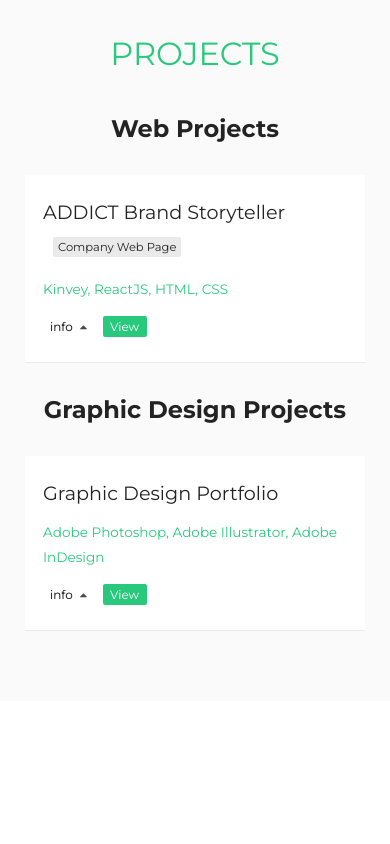
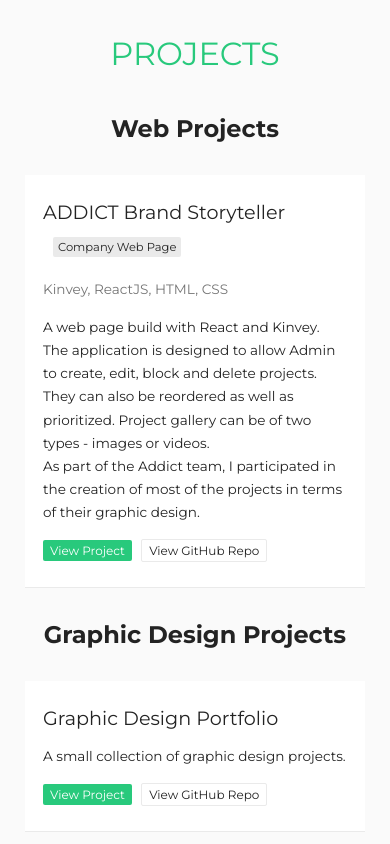
Before and after one commit to lorishte/CV, a website: page index.html in a window 390 px wide. Shown: the part 3475-4319 px from the top of the page. Before the commit the page ends 4176 px from the top, so only its background shows below. Drawn offline with nearby package versions, Linux system fonts and the light colour scheme.

Commit message:
GitHub links to projects added.

```diff
--- a/css/main.scss
+++ b/css/main.scss
@@ -92,6 +92,8 @@
   }
 
   &.btn-link {
+    //border: 1px solid $medium-grey;
+
     &:hover {
       color: $primary;
     }
@@ -113,6 +115,7 @@
     &:hover,
     &:active {
       cursor: pointer;
+      color: $primary-hover;
     }
 
     &.disabled {
@@ -344,7 +347,7 @@
 
   #skills {
 
-    .category{
+    .category {
       font-size: 2em;
     }
 
@@ -490,7 +493,7 @@
 
   #projects {
 
-    .category{
+    .category {
       font-size: 2em;
     }
 
@@ -499,20 +502,20 @@
       padding-bottom: 25px;
       border-bottom: 1px solid $medium-grey;
 
-      &:hover,
-      &:active {
-
-        .btn-icon {
-          width: 15px;
-          margin-left: 7px;
-
-          .img-fit {
-            transform: translateX(0);
-            opacity: 1;
-            visibility: visible;
-          }
-        }
-      }
+      //&:hover,
+      //&:active {
+      //
+      //  .btn-icon {
+      //    width: 15px;
+      //    margin-left: 7px;
+      //
+      //    .img-fit {
+      //      transform: translateX(0);
+      //      opacity: 1;
+      //      visibility: visible;
+      //    }
+      //  }
+      //}
 
       .toggle-project-info {
         display: none;
@@ -533,7 +536,8 @@
       }
 
       .project-technologies {
-        color: $primary;
+        //color: $primary;
+        color: $dark-grey-1;
         font-size: .85em;
         margin-bottom: 15px;
       }
@@ -550,6 +554,7 @@
         @include main-transition;
         width: 1px;
 
+
         .img-fit {
           @include main-transition;
           transform: translateX(-50px);
--- a/css/responsive.scss
+++ b/css/responsive.scss
@@ -296,9 +296,9 @@
           font-size: 1.2em;
         }
 
-        .project-info {
-          display: none;
-        }
+        //.project-info {
+        //  display: none;
+        //}
       }
     }
   }
--- a/index.html
+++ b/index.html
@@ -296,6 +296,7 @@
                     <h3 class="category">Web Projects</h3>
 
                     <article class="project-card">
+
                         <p class="project-name">
                             <a href="http://addict-bg.com" target="_blank">ADDICT Brand Storyteller</a>
                             <span class="project-type"> Company Web Page </span>
@@ -303,10 +304,11 @@
 
                         <p class="project-technologies">Kinvey, ReactJS, HTML, CSS</p>
 
-                        <button class="btn btn-default xs toggle-project-info">
-                            info
-                            <i class="fa fa-caret-up" aria-hidden="true"></i>
-                        </button>
+
+<!--                        <button class="btn btn-default xs toggle-project-info">-->
+<!--                            info-->
+<!--                            <i class="fa fa-caret-up" aria-hidden="true"></i>-->
+<!--                        </button>-->
 
                         <p class="project-info">A web page build with React and Kinvey.<br/>
                             The application is designed to allow Admin to create, edit, block and delete projects. They
@@ -315,12 +317,20 @@
                             As part of the Addict team, I participated in the creation of most of the projects in terms
                             of their graphic design.
                         </p>
-                        <a href="http://addict-bg.com" target="_blank" rel="noreferrer" class="btn btn-primary xs">View
-                            <span class="btn-icon">
-                            <img src="images/arrow.svg" class="img-fit" alt="arrow"/>
-                        </span>
+
+                        <a href="http://addict-bg.com"
+                           target="_blank"
+                           rel="noreferrer"
+                           class="btn btn-primary xs">View Project
                         </a>
+                        <a href="https://github.com/lorishte/lorishte"
+                           target="_blank"
+                           rel="noreferrer"
+                           class="btn btn-light xs">View GitHub Repo
+                        </a>
+
                     </article>
+
 
                 </div>
 
@@ -328,22 +338,31 @@
                     <h3 class="category">Graphic Design Projects</h3>
 
                     <article class="project-card">
+
                         <p class="project-name">Graphic Design Portfolio </p>
-                        <p class="project-technologies">Adobe Photoshop, Adobe Illustrator, Adobe InDesign</p>
+<!--                        <p class="project-technologies">Adobe Photoshop, Adobe Illustrator, Adobe InDesign</p>-->
 
-                        <button class="btn btn-default xs toggle-project-info">
-                            info
-                            <i class="fa fa-caret-up" aria-hidden="true"></i>
-                        </button>
+
+<!--                        <button class="btn btn-default xs toggle-project-info">-->
+<!--                            info-->
+<!--                            <i class="fa fa-caret-up" aria-hidden="true"></i>-->
+<!--                        </button>-->
                         <p class="project-info">A small collection of graphic design projects.
                         </p>
-                        <a href="https://www.lorishte.addict-bg.com/" target="_blank" rel="noreferrer"
-                           class="btn btn-primary xs">View
-                            <span class="btn-icon">
-                            <img src="images/arrow.svg" class="img-fit" alt="arrow"/>
-                        </span>
+                        <a href="https://www.lorishte.addict-bg.com/"
+                           target="_blank"
+                           rel="noreferrer"
+                           class="btn btn-primary xs">View Project
                         </a>
+                        <a href="https://github.com/lorishte/portfolio/tree/master/src"
+                           target="_blank"
+                           rel="noreferrer"
+                           class="btn btn-light xs">View GitHub Repo
+                        </a>
+
+
                     </article>
+
 
                 </div>
             </div>
```
Also changed, not shown: css/main.css, css/responsive.css, 2 other files.
